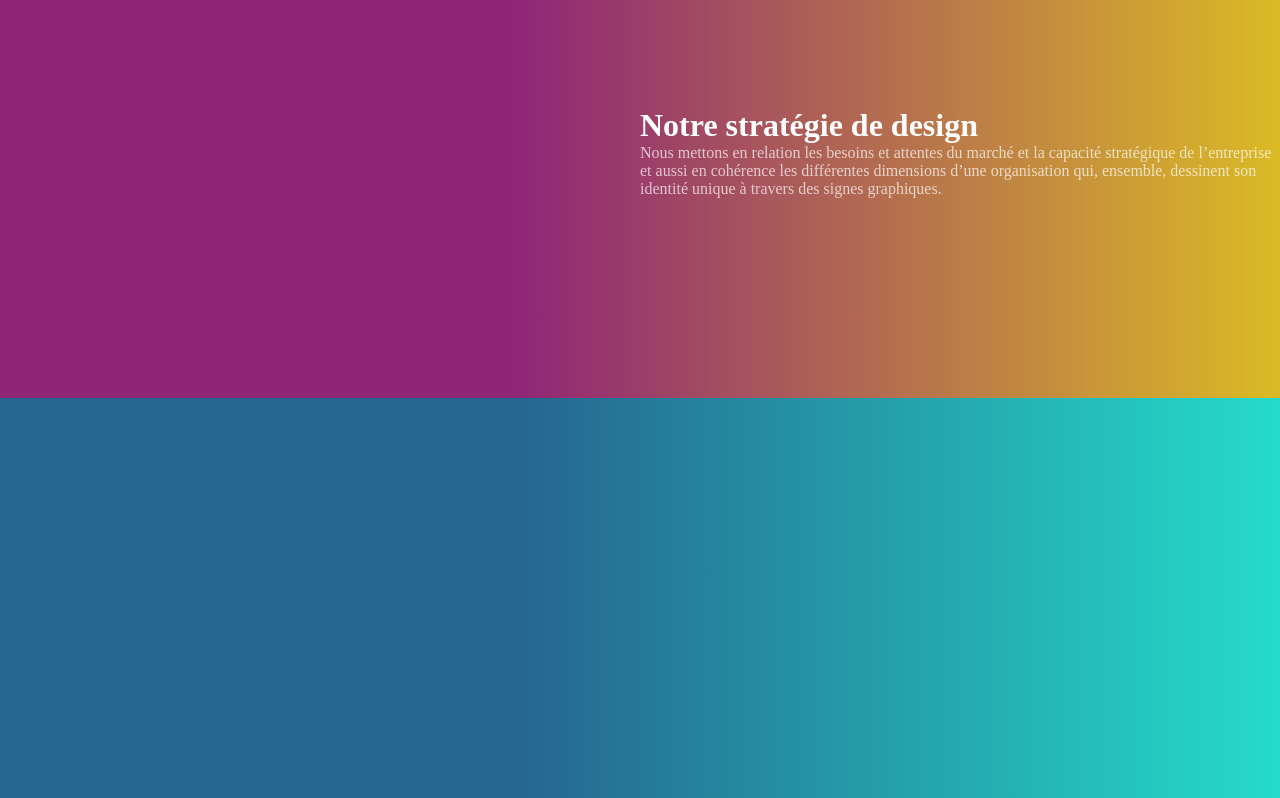
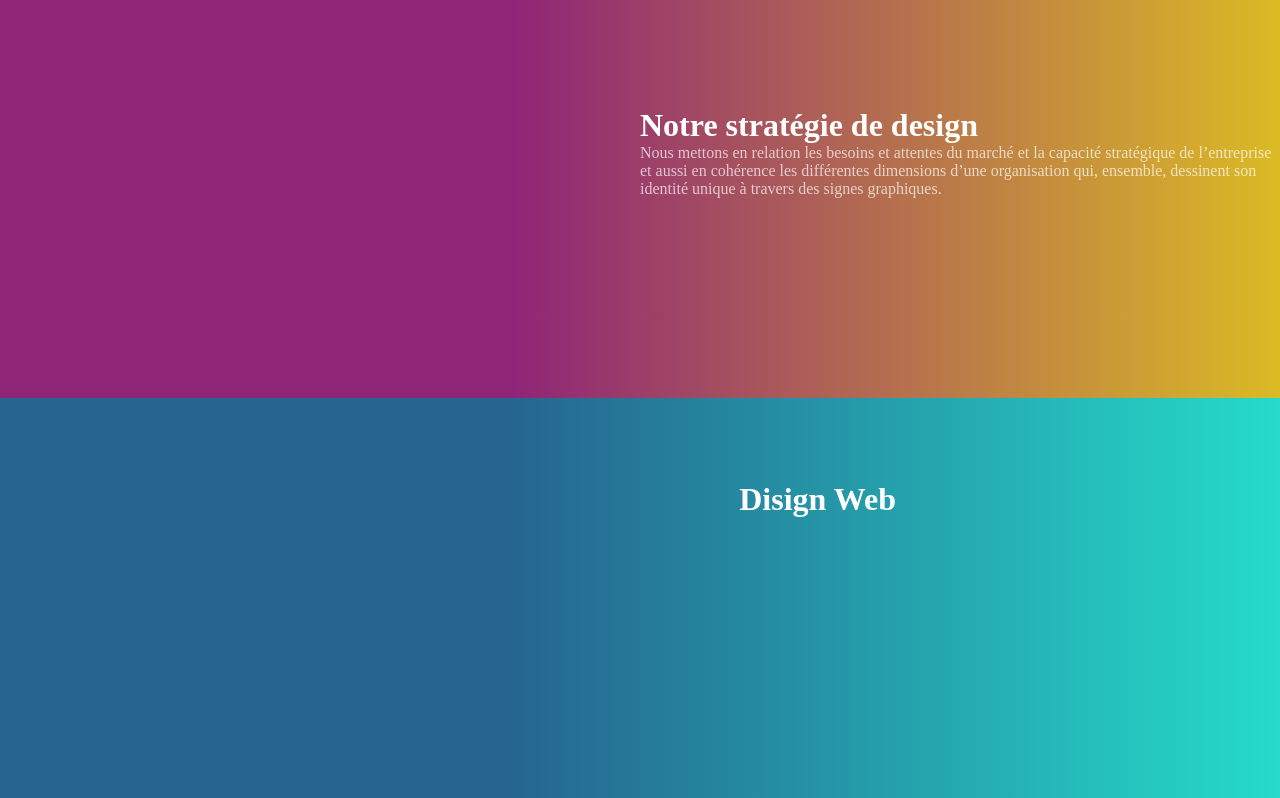
Before and after one commit to donaldk12345/stage, a plain HTML site: page index.html in a window 1280 px wide. Shown: the part 3239-4037 px from the top of the page. Drawn offline with Linux system fonts and the light colour scheme.

Commit message:
mofification header image titre

```diff
--- a/css/style.css
+++ b/css/style.css
@@ -187,4 +187,13 @@
     width: 100%;
     height: 50vh;
     background:linear-gradient(90deg,#25658F 40% ,#25DBC9);
+    position: relative;
 }
+.bleeu .disign{
+    position: absolute;
+    right: 30%;
+    bottom: 70%;
+}
+.bleeu .disign{
+   color: #fff;
+}
--- a/index.html
+++ b/index.html
@@ -209,7 +209,9 @@
     </div>
 </div>
 <div class="bleeu">
-
+    <div class="disign">
+        <h1>Disign Web</h1>
+    </div>
 </div>
 
 </body>
```
